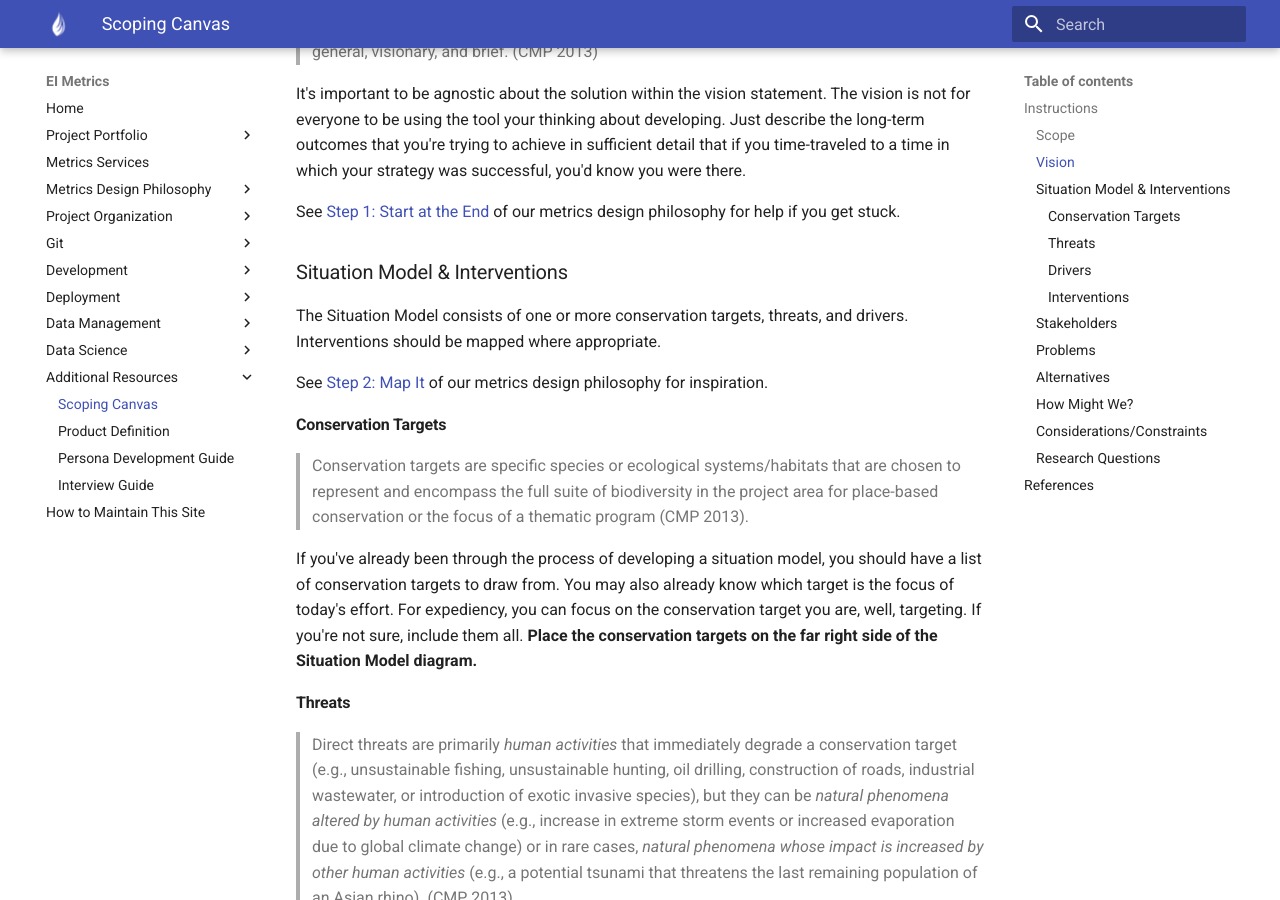
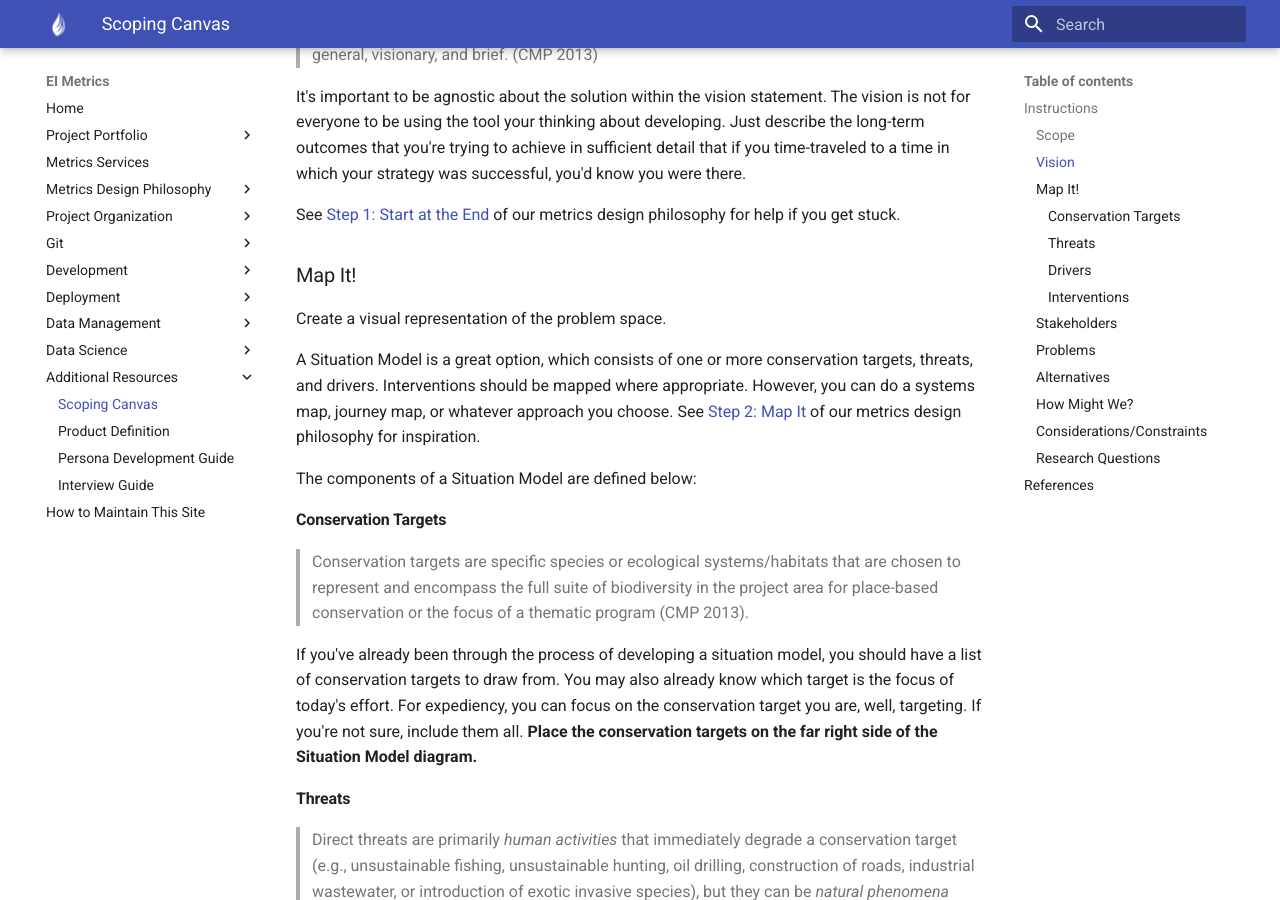
Before and after one commit to eriktuck/ei-dev, an MkDocs documentation site: the page built from docs/additional-resources/scoping.md, in a window 1280 px wide and 900 px high, scrolled down 1570 px. Built offline with MkDocs 1.6.1 and Material for MkDocs 9.7.7, drawn with Linux system fonts in a browser that asks for light colours.

Commit message:
change scoping canvas from situation model to map it

```diff
--- a/docs/additional-resources/scoping.md
+++ b/docs/additional-resources/scoping.md
@@ -28,11 +28,13 @@ It's important to be agnostic about the solution within the vision statement. Th
 
 See [Step 1: Start at the End](../metrics-design/step1-start-at-the-end.md) of our metrics design philosophy for help if you get stuck.
 
-### Situation Model & Interventions
+### Map It!
 
-The Situation Model consists of one or more conservation targets, threats, and drivers. Interventions should be mapped where appropriate.
+Create a visual representation of the problem space.
 
-See [Step 2: Map It](../metrics-design/step2-map-it.md) of our metrics design philosophy for inspiration.
+A Situation Model is a great option, which consists of one or more conservation targets, threats, and drivers. Interventions should be mapped where appropriate. However, you can do a systems map, journey map, or whatever approach you choose. See [Step 2: Map It](../metrics-design/step2-map-it.md) of our metrics design philosophy for inspiration.
+
+The components of a Situation Model are defined below:
 
 #### Conservation Targets
 
@@ -70,7 +72,7 @@ See [Step 3: Develop Empathy](../metrics-design/step3-develop-empathy.md) of our
 
 ### Problems
 
-If you're coming from the Open Standards for the Practice of Conservation, everything so far has been  very familiar. This is where we take a bit of a departure. Instead of jumping straight to listing strategies, we're going to think about how we can solve problems or create opportunities for the people whose behavior we need to change to achieve our conservation goal. Our strategy will be shaped by our understanding of these problems (but we actually won't define a specific strategy until the Product Definition step).
+If you're coming from the Open Standards for the Practice of Conservation, everything so far has been very familiar. This is where we take a bit of a departure. Instead of jumping straight to listing strategies, we're going to think about how we can solve problems or create opportunities for the people whose behavior we need to change to achieve our conservation goal. Our strategy will be shaped by our understanding of these problems (but we actually won't define a specific strategy until the Product Definition step).
 
 Identify the most important boundary partner in your list. Ask yourself, what do we need them to do (or to stop doing) to achieve our conservation goal? In other words, what behaviors do we need them to exhibit in order that our vision is achieved? You might frame these as behaviors you'd 'expect to see', 'like to see', and 'love to see'.
 
```
Also changed, not shown: docs/additional-resources/assets/scoping-canvas.png, 1 other file.
